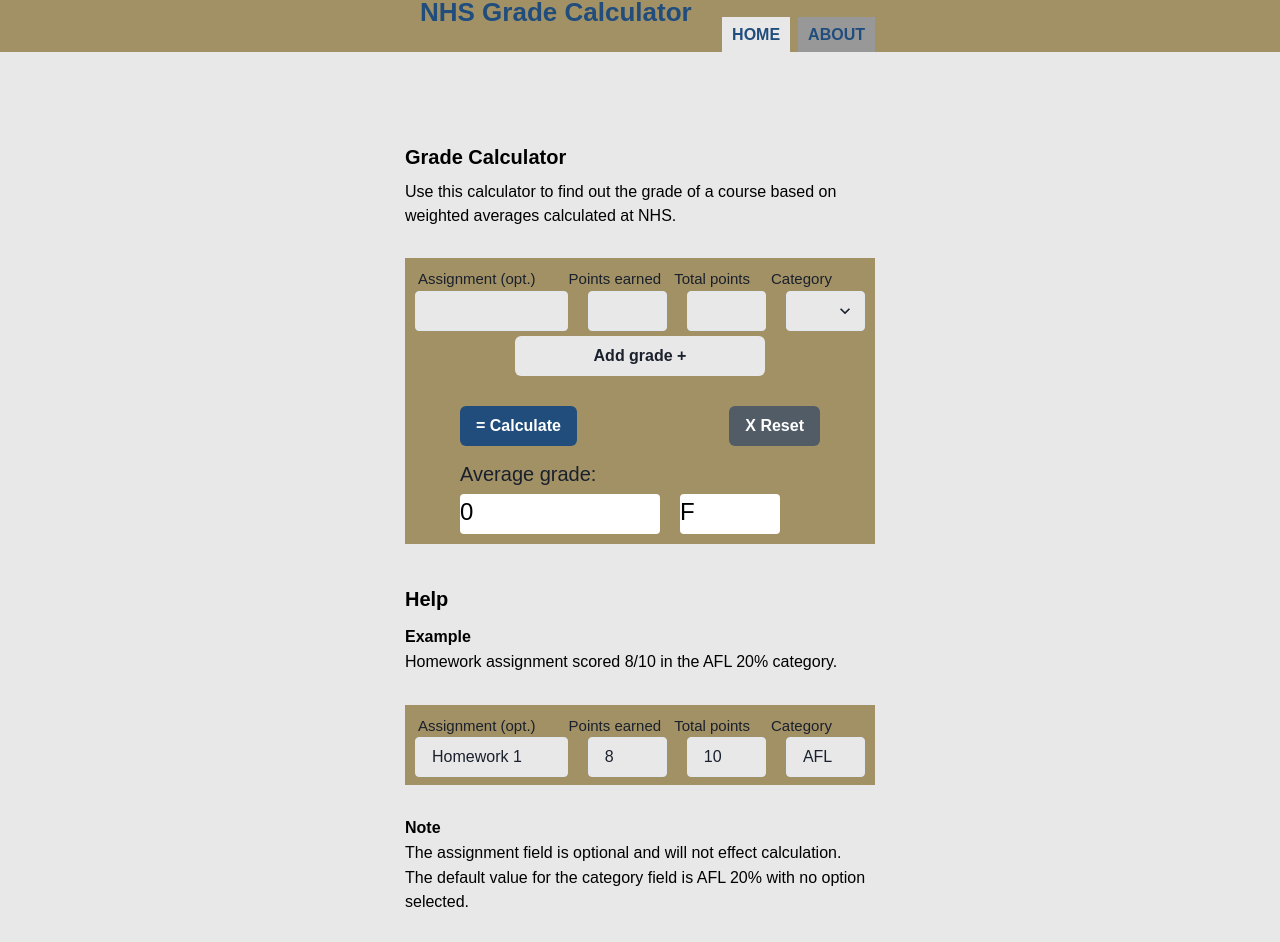
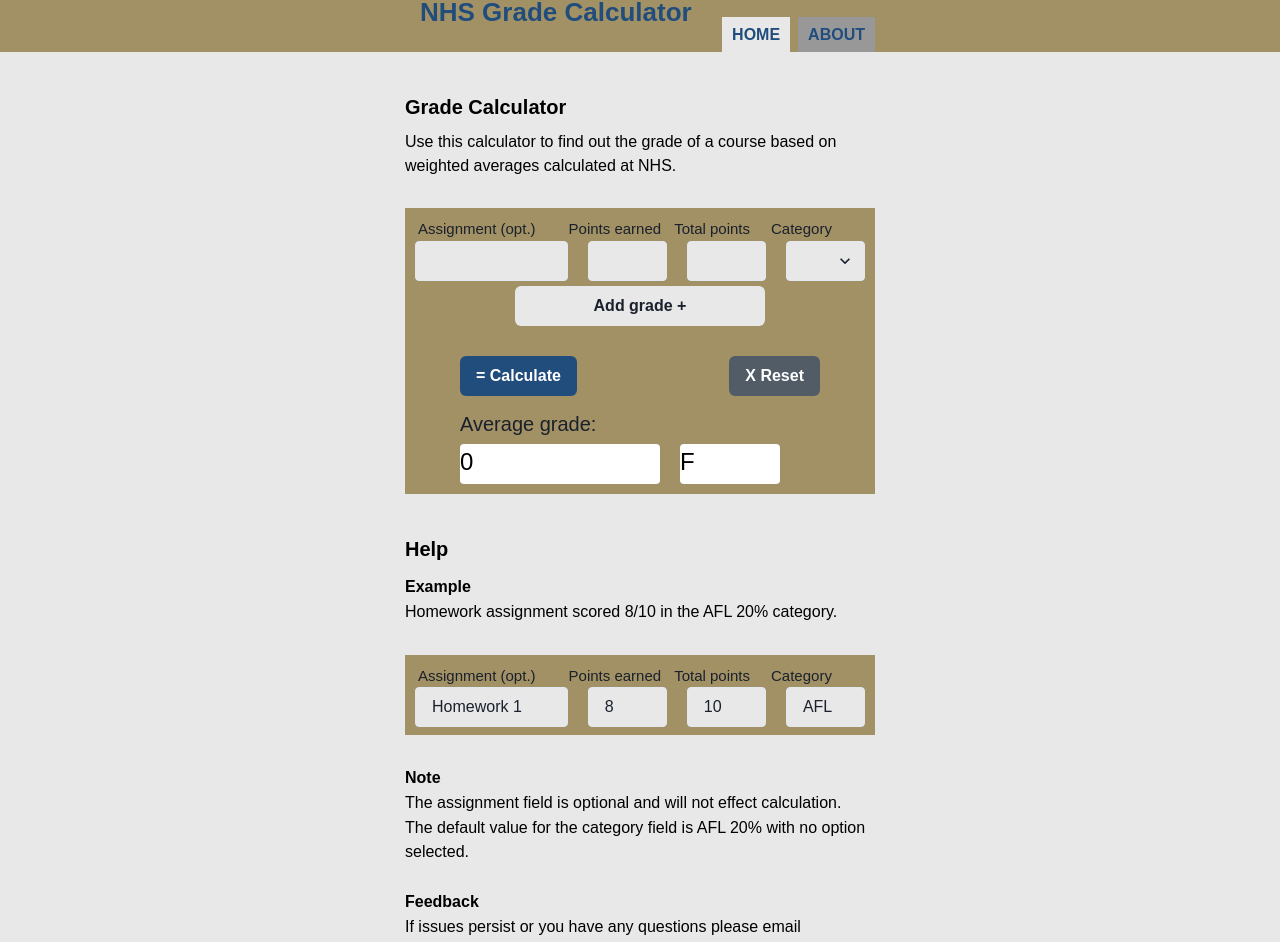
Before and after one commit to danctila/calculator-frontend, a React (Vite) app in the folder CALCULATORFRONTEND/: page / in a window 1280 px wide. Shown: the part 28-970 px from the top of the page. Built offline with nearby package versions, Linux system fonts and the light colour scheme.

Commit message:
Added email function and adjusted margins

```diff
--- a/CALCULATORFRONTEND/src/Components/Gradehelp.tsx
+++ b/CALCULATORFRONTEND/src/Components/Gradehelp.tsx
@@ -1,4 +1,4 @@
-import { HStack, Text, VStack } from "@chakra-ui/react";
+import { HStack, Link, Text, VStack } from "@chakra-ui/react";
 import Formeg from "./Formeg";
 
 const Gradehelp = () => {
@@ -30,8 +30,15 @@ const Gradehelp = () => {
             Feedback
           </Text>
           <Text fontSize="16px" fontWeight="normal" color="black">
-            If issues persist or you have any questions please email
-            danctilla@gmail.com
+            If issues persist or you have any questions please email{" "}
+            <Link
+              color="blue"
+              onClick={() =>
+                (window.location.href = "mailto:danctila@gmail.com")
+              }
+            >
+              Danctilla@gmail.com
+            </Link>
           </Text>
         </VStack>
       </HStack>
--- a/CALCULATORFRONTEND/src/Components/Gradeintro.tsx
+++ b/CALCULATORFRONTEND/src/Components/Gradeintro.tsx
@@ -3,7 +3,7 @@ import { HStack, Text, VStack } from "@chakra-ui/react";
 const Gradeintro = () => {
   return (
     <>
-      <HStack justify="center" mt="90px">
+      <HStack justify="center" mt="40px">
         <VStack w="470px" spacing="8px" align="left">
           <Text fontSize="20px" fontWeight="bold" color="black">
             Grade Calculator
```
